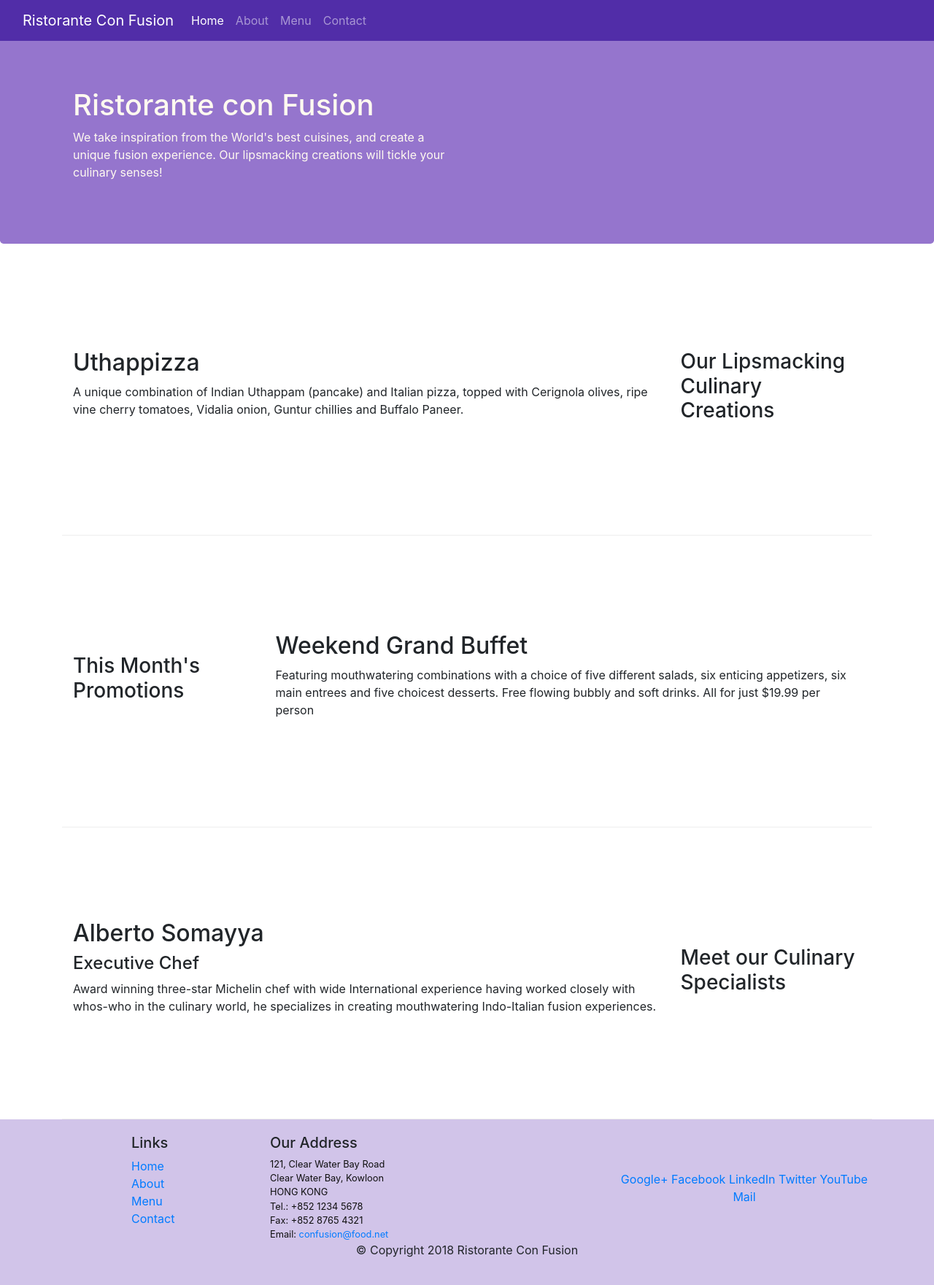
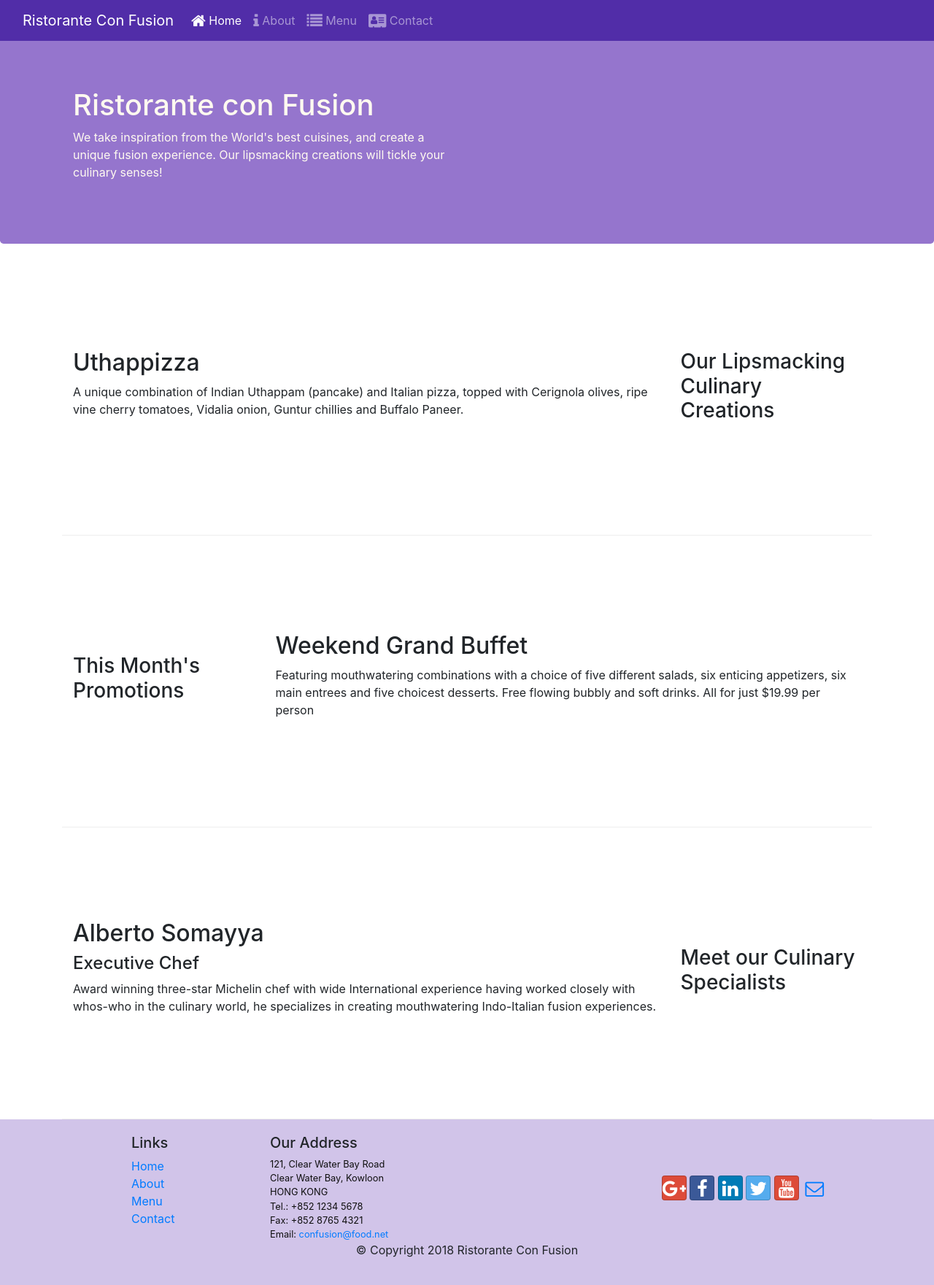
Before and after one commit to aaronvanzyl/fsw-bootstrap, a website: page index.html in a window 1280 px wide. Shown: the whole page at 73% size. Drawn offline with nearby package versions, Linux system fonts and the light colour scheme.

Commit message:
Add Icons

```diff
--- a/index.html
+++ b/index.html
@@ -7,6 +7,8 @@
     <meta http-equiv="x-ua-compatible" content="ie=edge">
 
     <link rel="stylesheet" href="node_modules/bootstrap/dist/css/bootstrap.min.css">
+    <link rel="stylesheet" href="node_modules/font-awesome/css/font-awesome.min.css">
+    <link rel="stylesheet" href="node_modules/bootstrap-social/bootstrap-social.css">
     <link rel="stylesheet" href="css/styles.css">
     <title>Ristorante Con Fusion</title>
 </head>
@@ -21,10 +23,10 @@
             </button>
             <div class="collapse navbar-collapse" id="Navbar">
                 <ul class="navbar-nav">
-                    <li class="nav-item active"><a class="nav-link" href="./#">Home</a></li>
-                    <li class="nav-item"><a class="nav-link" href="./aboutus.html">About</a></li>
-                    <li class="nav-item"><a class="nav-link" href="#">Menu</a></li>
-                    <li class="nav-item"><a class="nav-link" href="#">Contact</a></li>
+                    <li class="nav-item active"><a class="nav-link" href="./#"><span class="fa fa-home fa-lg"></span> Home</a></li>
+                    <li class="nav-item"><a class="nav-link" href="./aboutus.html"><span class="fa fa-info fa-lg"></span> About</a></li>
+                    <li class="nav-item"><a class="nav-link" href="#"><span class="fa fa-list fa-lg"></span> Menu</a></li>
+                    <li class="nav-item"><a class="nav-link" href="#"><span class="fa fa-address-card fa-lg"></span> Contact</a></li>
                 </ul>
             </div>
 
@@ -110,13 +112,14 @@
                 </div>
                 <div class="col-12 col-sm-4 align-self-center">
                     <div class="text-center">
-                        <a href="http://google.com/+">Google+</a>
-                        <a href="http://www.facebook.com/profile.php?id=">Facebook</a>
-                        <a href="http://www.linkedin.com/in/">LinkedIn</a>
-                        <a href="http://twitter.com/">Twitter</a>
-                        <a href="http://youtube.com/">YouTube</a>
-                        <a href="mailto:">Mail</a>
+                        <a class="btn btn-social-icon btn-google" href="http://google.com/+"><i class="fa fa-google-plus"></i></a>
+                        <a class="btn btn-social-icon btn-facebook" href="http://www.facebook.com/profile.php?id="><i class="fa fa-facebook"></i></a>
+                        <a class="btn btn-social-icon btn-linkedin" href="http://www.linkedin.com/in/"><i class="fa fa-linkedin"></i></a>
+                        <a class="btn btn-social-icon btn-twitter" href="http://twitter.com/"><i class="fa fa-twitter"></i></a>
+                        <a class="btn btn-social-icon btn-google" href="http://youtube.com/"><i class="fa fa-youtube"></i></a>
+                        <a class="btn btn-social-icon" href="mailto:"><i class="fa fa-envelope-o"></i></a>
                     </div>
+
                 </div>
             </div>
             <div class="row justify-content-center">
--- a/package.json
+++ b/package.json
@@ -15,6 +15,8 @@
   },
   "dependencies": {
     "bootstrap": "^4.0.0",
+    "bootstrap-social": "^5.1.1",
+    "font-awesome": "^4.7.0",
     "jquery": "^3.3.1",
     "popper.js": "^1.12.9"
   }
```
Also changed, not shown: aboutus.html (+15 -13 lines), 1 other file.
